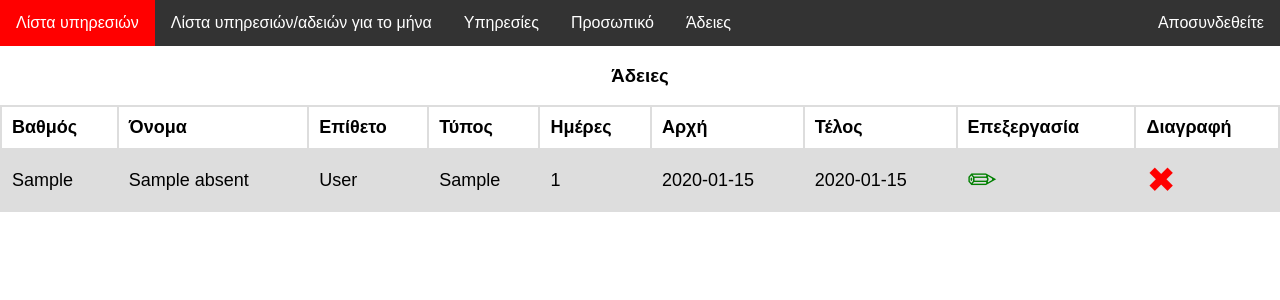
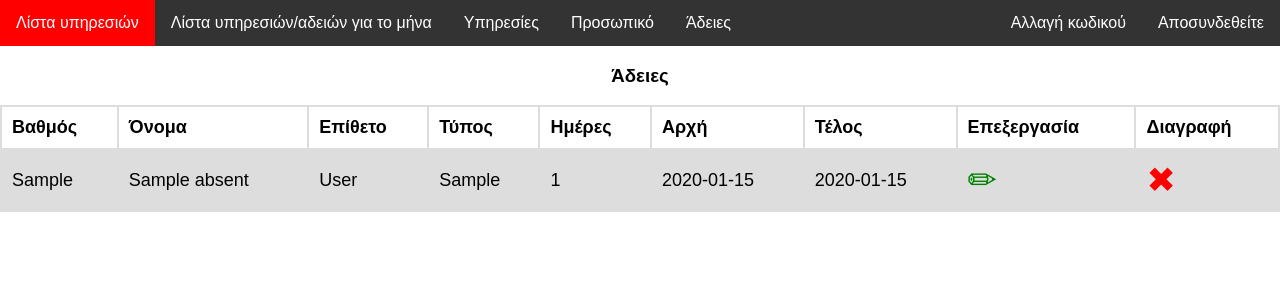
Before and after one commit to knaiskes/duty-schedule, a Flask app: page /absent_list in a window 1280 px wide. Shown: the top 300 px of the page. Run offline with Flask 2, Linux system fonts and the light colour scheme; a user stored in the database is signed in; tables that the repository leaves empty hold one stand-in row (values such as "Sample post"); some libraries are stand-ins or nearby versions.

Commit message:
add update_password url in the top menu

```diff
--- a/templates/header.html
+++ b/templates/header.html
@@ -28,6 +28,7 @@
         </div>
     </div>
     <span style="float:right;"><a href="{{ url_for('logout') }}">Αποσυνδεθείτε</a></span>
+    <span style="float:right;"><a href="{{ url_for('update_password') }}">Αλλαγή κωδικού</a></span>
     {% else %}
     <span style="float:right;"><a href="{{ url_for('login') }}">Συνδεθείτε</a></span>
     {% endif %}
```
